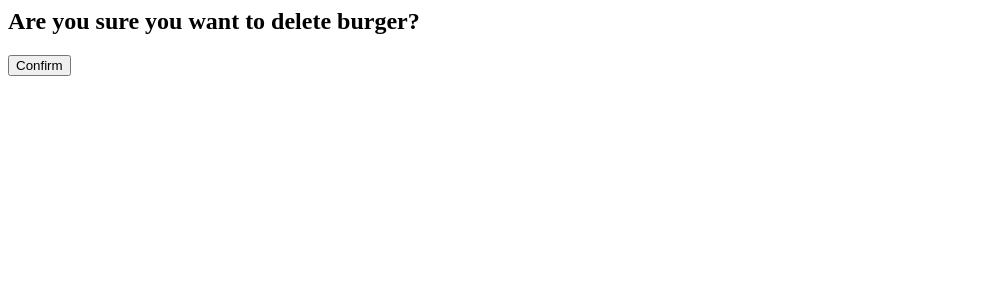
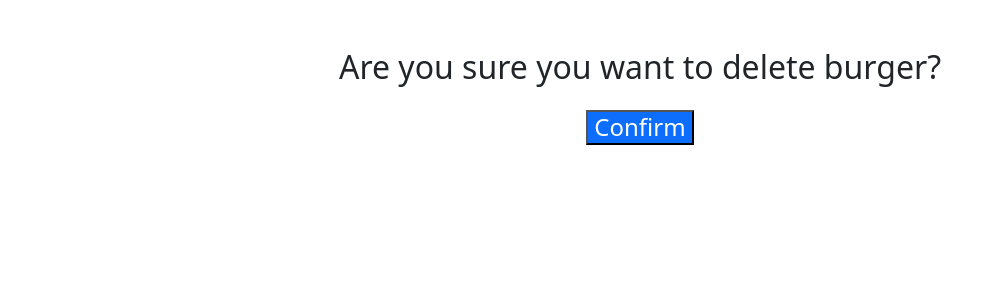
Before and after one commit to nikconev/YummyFood, a Django app: page /food/delete/2/ in a window 1280 px wide. Shown: the top 300 px of the page, without its empty margins (0-996 px from the left). Run offline with Django 3.2, Linux system fonts and the light colour scheme; data comes from the database, SQL or seed files in the repository.

Commit message:
some styling of item-dele.html file

```diff
--- a/mysite/food/templates/food/item-delete.html
+++ b/mysite/food/templates/food/item-delete.html
@@ -1,5 +1,15 @@
-<form method="POST">
+<!doctype html>
+<html lang="en">
+<head>
+   <link href="https://cdn.jsdelivr.net/npm/bootstrap@5.3.0-alpha1/dist/css/bootstrap.min.css" rel="stylesheet" integrity="sha384-GLhlTQ8iRABdZLl6O3oVMWSktQOp6b7In1Zl3/Jr59b6EGGoI1aFkw7cmDA6j6gD" crossorigin="anonymous">
+    <title>doc</title>
+</head>
+<body>
+
+<form class="text-center mt-5 h4" method="POST">
     {% csrf_token %}
     <h2>Are you sure you want to delete {{ items.item_name }}?</h2>
-    <button type='submit'>Confirm</button>
+    <button class=" bg-primary text-white mt-3" type='submit'>Confirm</button>
 </form>
+</body>
+</html>
```
